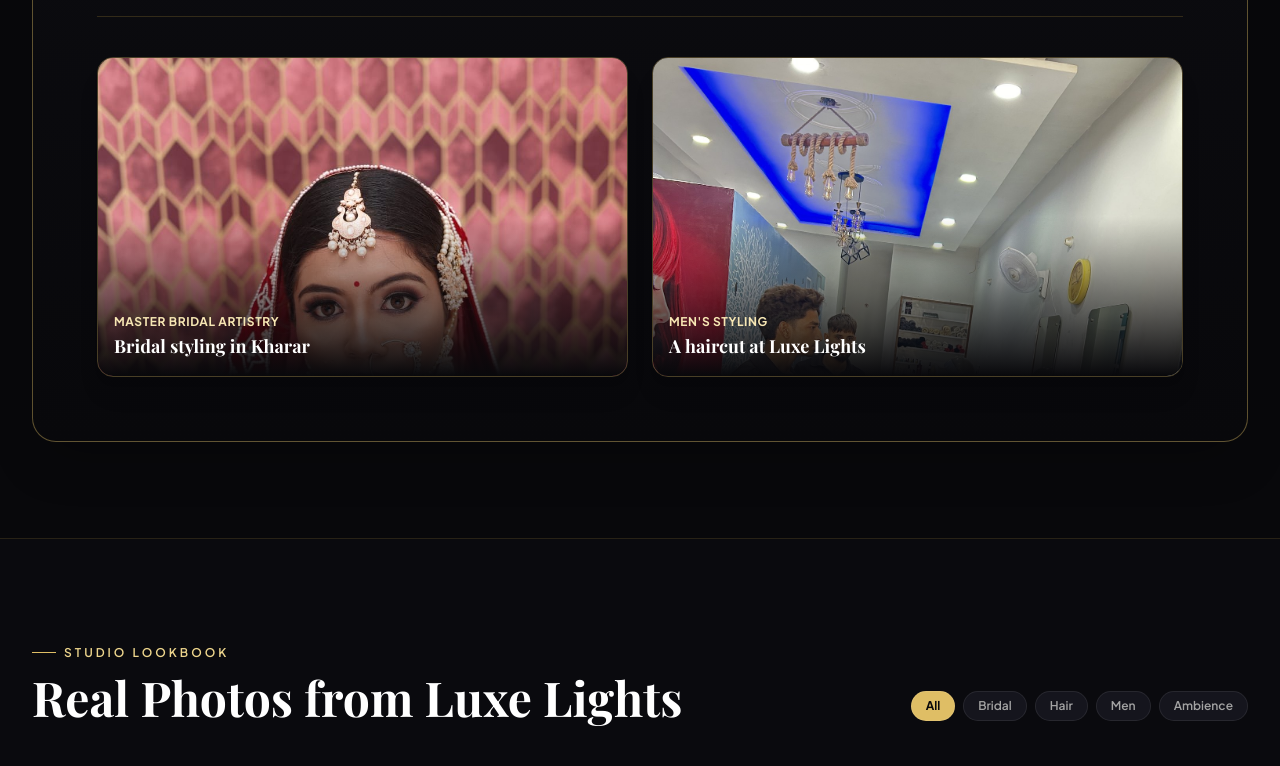
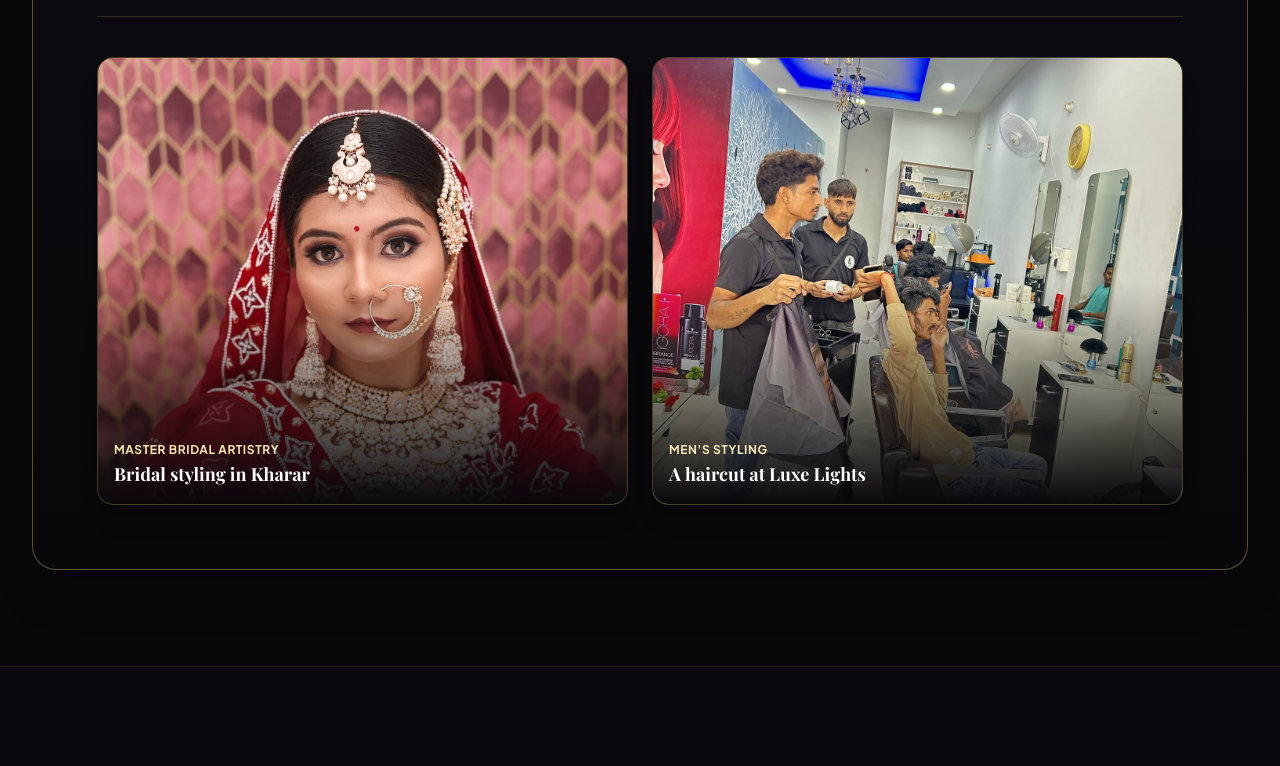
Before and after one commit to Ankitraj90410/luxe-lights-salon, a plain HTML site: page index.html in a window 1280 px wide. Shown: the part 6200-6966 px from the top of the page. Drawn offline with nearby package versions, Linux system fonts and the light colour scheme; a web font is replaced by a local one.

Commit message:
Fix bridal/men's photo crops and add Write a Review links

```diff
--- a/index.html
+++ b/index.html
@@ -886,8 +886,8 @@
 
       <!-- Client Looks & Men's Styling -->
       <div class="mt-14 grid grid-cols-1 md:grid-cols-2 gap-6 pt-10 border-t border-gold-600/20">
-        <div class="relative rounded-2xl overflow-hidden border border-gold-500/30 group h-80 shadow-xl">
-          <img src="assets/studio-bridal-closeup.jpg" alt="Client bridal makeup and styling at Luxe Lights" class="w-full h-full object-cover object-top group-hover:scale-105 transition-transform duration-700" />
+        <div class="relative rounded-2xl overflow-hidden border border-gold-500/30 group h-96 md:h-[28rem] shadow-xl">
+          <img src="assets/studio-bridal-closeup.jpg" alt="Client bridal makeup and styling at Luxe Lights" class="w-full h-full object-cover group-hover:scale-105 transition-transform duration-700" style="object-position: 50% 16%;" />
           <div class="absolute inset-0 bg-gradient-to-t from-noir-950 via-transparent to-transparent"></div>
           <div class="absolute bottom-4 left-4 right-4">
             <span class="text-gold-300 text-xs font-bold uppercase tracking-wider">Master Bridal Artistry</span>
@@ -895,8 +895,8 @@
           </div>
         </div>
 
-        <div class="relative rounded-2xl overflow-hidden border border-gold-500/30 group h-80 shadow-xl">
-          <img src="assets/studio-men-cut.jpg" alt="Men's haircut in progress at Luxe Lights" class="w-full h-full object-cover object-top group-hover:scale-105 transition-transform duration-700" />
+        <div class="relative rounded-2xl overflow-hidden border border-gold-500/30 group h-96 md:h-[28rem] shadow-xl">
+          <img src="assets/studio-men-cut.jpg" alt="Men's haircut in progress at Luxe Lights" class="w-full h-full object-cover group-hover:scale-105 transition-transform duration-700" style="object-position: 35% 52%;" />
           <div class="absolute inset-0 bg-gradient-to-t from-noir-950 via-transparent to-transparent"></div>
           <div class="absolute bottom-4 left-4 right-4">
             <span class="text-gold-300 text-xs font-bold uppercase tracking-wider">Men's Styling</span>
@@ -966,6 +966,12 @@
     <!-- Rotating carousel: 3 real reviews visible at a time, cycles through all verified 5-star Google reviews (populated + auto-advanced via JS) -->
     <a href="https://www.google.com/maps/place/Luxe+Lights+Unisex+Salon/@30.7306724,76.6668714,17z/data=!3m1!4b1!4m6!3m5!1s0x390fef9a5a76b6a5:0x675dc0c4642ad1ad!8m2!3d30.7306724!4d76.6694463!16s%2Fg%2F11s7wb5pxn?entry=ttu" target="_blank" rel="noopener noreferrer" class="block overflow-hidden cursor-pointer group" aria-label="View all reviews on Google"><div id="reviews-carousel-track" class="grid grid-cols-1 md:grid-cols-3 gap-6 group-hover:opacity-90 transition-opacity"></div></a>
     <div id="reviews-carousel-dots" class="flex items-center justify-center gap-1.5 mt-8"></div>
+    <div class="mt-10 flex flex-col items-center gap-3 text-center">
+      <p class="text-neutral-400 text-sm">Visited us recently? Tap a few answers and we'll write your review for you.</p>
+      <a href="review/" class="px-7 py-3.5 rounded-full bg-gold-500 text-noir-950 font-bold text-xs uppercase tracking-wider inline-flex items-center gap-2 hover:bg-gold-400 shadow-md transition-all">
+        <i data-lucide="pen-line" class="w-4 h-4"></i> Write a Review
+      </a>
+    </div>
   </section>
 
   <!-- Location & Contact Section -->
@@ -1108,6 +1114,7 @@
             <li><a href="#transformations" class="hover:text-gold-400 transition-colors">Our Work</a></li>
             <li><a href="#rate-calculator" class="hover:text-gold-400 transition-colors">Custom Package Builder</a></li>
             <li><a href="#bridal" class="hover:text-gold-400 transition-colors">Bridal Trousseau</a></li>
+            <li><a href="review/" class="hover:text-gold-400 transition-colors">Write a Review</a></li>
           </ul>
         </div>
 
```
